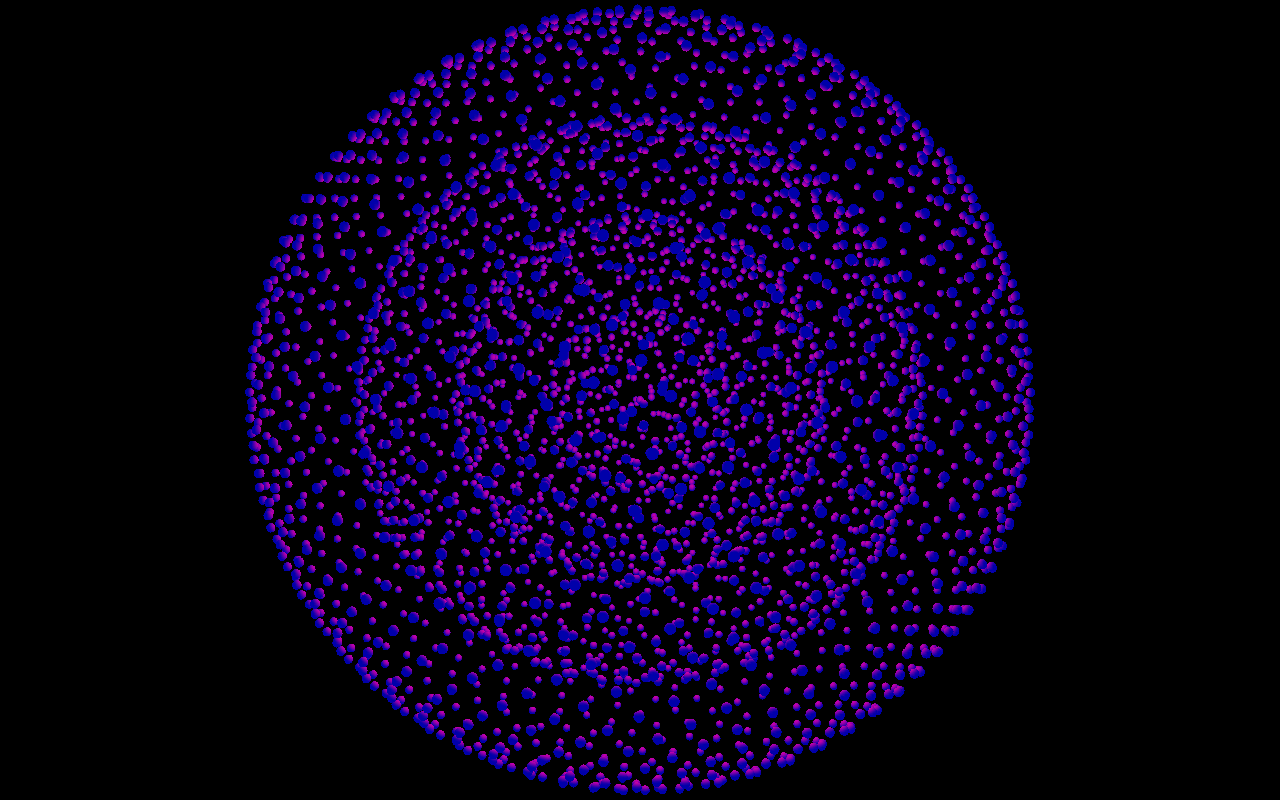
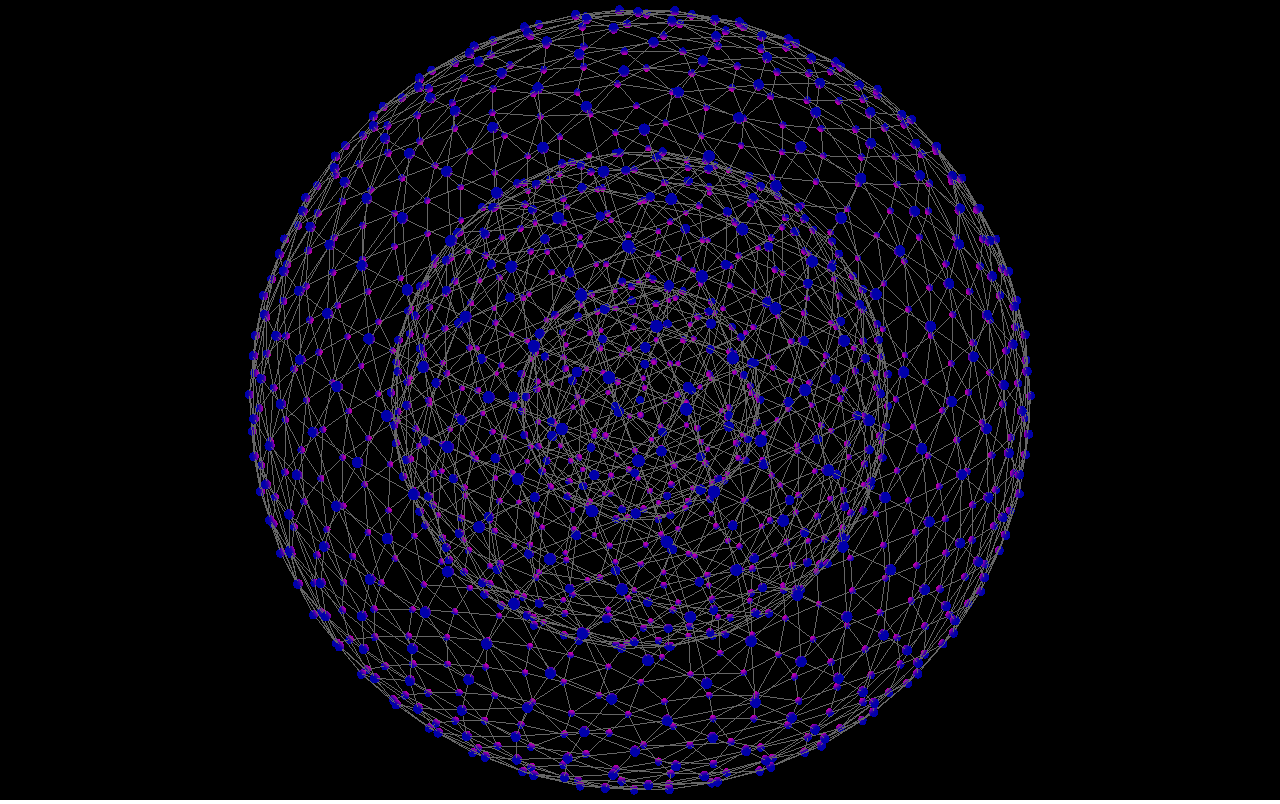
Before and after one commit to JGMEYER/3DSearch, a plain HTML site: page index.html in a window 1280 px wide. Drawn offline with Linux system fonts and the light colour scheme.

Commit message:
Nodes now crudely interconnected.

```diff
--- a/index.html
+++ b/index.html
@@ -21,9 +21,9 @@ var VIEW_ANGLE = 45,
     NEAR = 0.1,
     FAR = 10000;
 
-var CLOUD_COUNT = 4,
+var CLOUD_COUNT = 3,
     MAX_CLOUD_RADIUS = 900/2,
-    NODES_PER_SQ_UNIT = 0.0007; // affects node density
+    NODES_PER_SQ_UNIT = 0.0003; // affects node density
 
 // scene variables
 var container, renderer, camera, scene, controls;
@@ -73,7 +73,6 @@ function init() {
 
     // create a point light
     var pointLight = new THREE.PointLight(0xFFFFFF);
-    pointLight.position.set(10, 50, 130);
     scene.add(pointLight);
 
     // create ambient light
@@ -93,13 +92,14 @@ function init() {
     var centerNodeSphere = new THREE.Mesh(nodeGeometry, nodeMaterial);
     scene.add(centerNodeSphere);
 
+    var nodes = new Array();
+    var inc = Math.PI * (3.0 - Math.sqrt(5));
+
     // generate clouds of equally spaced nodes
     for (var c = 1; c <= CLOUD_COUNT; c++) {
         var cloudRadius = c * (MAX_CLOUD_RADIUS/CLOUD_COUNT),
             cloudSA = 4 * Math.PI * Math.pow(cloudRadius, 2),
-            nodeCount = cloudSA * NODES_PER_SQ_UNIT;
-
-        var inc = Math.PI * (3.0 - Math.sqrt(5)),
+            nodeCount = cloudSA * NODES_PER_SQ_UNIT,
             off = 2.0 / nodeCount;
 
         for (var n = 0; n <= nodeCount; n++) {
@@ -118,6 +118,43 @@ function init() {
             nodeSphere.position.set(x, y, z);
             scene.add(nodeSphere);
 
+            var x1 = nodeSphere.position.x,
+                y1 = nodeSphere.position.y,
+                z1 = nodeSphere.position.z;
+
+            var neighbors = new Array();
+
+            for (var i = 0; i < nodes.length; i++) {
+                var x2 = nodes[i].position.x,
+                    y2 = nodes[i].position.y,
+                    z2 = nodes[i].position.z;
+
+                var dist = Math.sqrt(Math.pow(x1 - x2, 2) +
+                                     Math.pow(y1 - y2, 2) +
+                                     Math.pow(z1 - z2, 2));
+
+                if (dist <= 80) {
+                    neighbors.push(nodes[i]);
+                }
+            }
+
+            var edgeCount = neighbors.length; //Math.round(Math.random() * neighbors.length);
+            console.log(edgeCount);
+
+            for (var i = 0; i < edgeCount; i++) {
+                var x2 = neighbors[i].position.x,
+                    y2 = neighbors[i].position.y,
+                    z2 = neighbors[i].position.z;
+
+                var lineGeo= new THREE.Geometry();
+                lineGeo.vertices.push(new THREE.Vector3(x1, y1, z1));
+                lineGeo.vertices.push(new THREE.Vector3(x2, y2, z2));
+
+                var line = new THREE.Line(lineGeo, lineMaterial);
+                scene.add(line);
+            }
+
+            nodes.push(nodeSphere);
             //lineGeometry.vertices.push(new THREE.Vector3(x, y, z));
         }
     }
```
